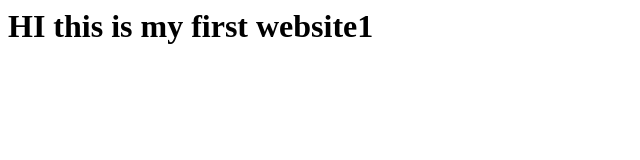
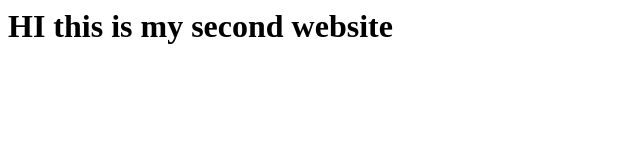
Before and after one commit to sudarshanlnx/roxyweb, a plain HTML site: page index.html in a window 1280 px wide. Shown: the whole page, without its empty margins (0-640 px from the left). Drawn offline with Linux system fonts and the light colour scheme.

Commit message:
Update index.html

```diff
--- a/index.html
+++ b/index.html
@@ -2,6 +2,6 @@
  <head>
  </head>
  <body>
-   <h1>HI this is my first website1<h1>
+   <h1>HI this is my second website<h1>
  </body>
 </html>
```
